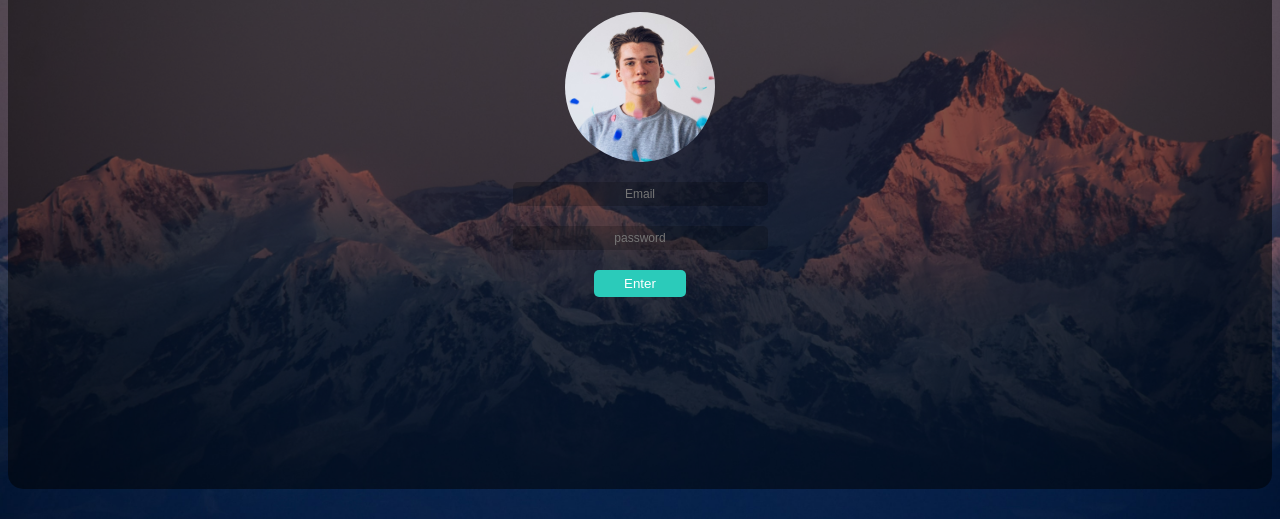
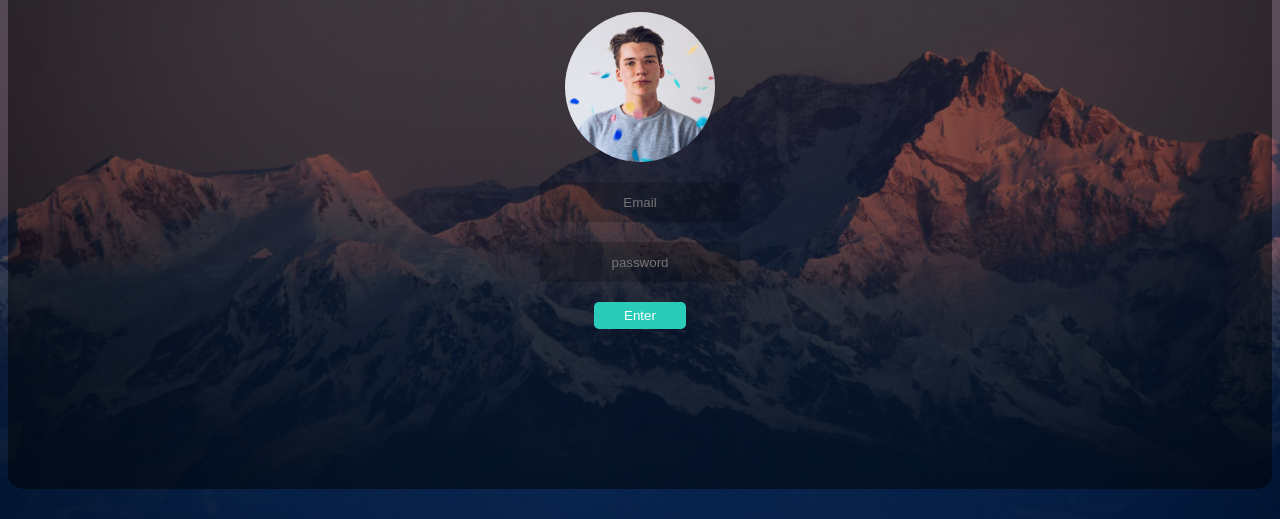
Before and after one commit to shyma-mega/login-page, a plain HTML site: page index.html in a window 1280 px wide. Shown: the part 281-800 px from the top of the page. Drawn offline with Linux system fonts and the light colour scheme; some packages are replaced by stand-ins of ours; a script that the page names is missing.

Commit message:
Update main.css

```diff
--- a/css/main.css
+++ b/css/main.css
@@ -80,9 +80,11 @@ body {
 }
 @media {
     .contianer input {
-        padding: 20px 50px
+          width: 100px;
+        max-width: 100%;
+        height: 30px;
         text-align: center;
-               font-size: 12px;
+
 
     }
 }
```
